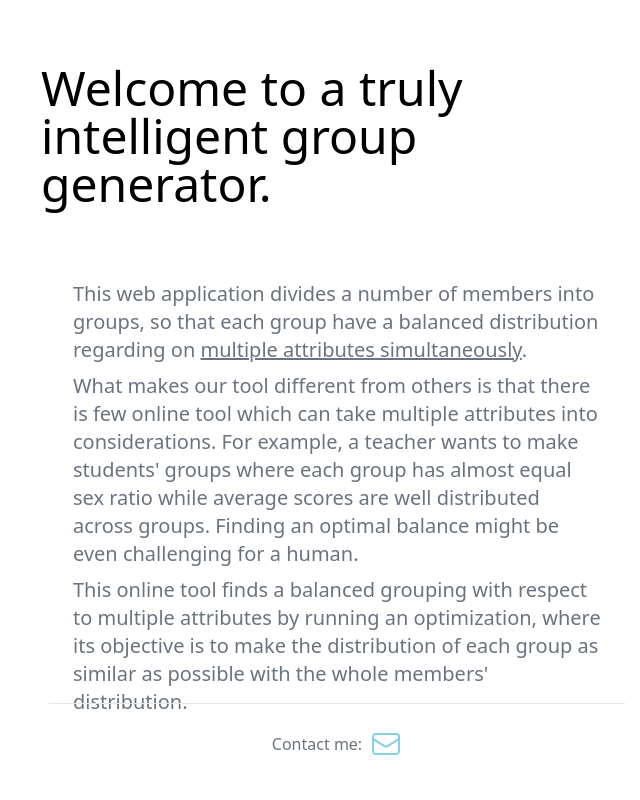
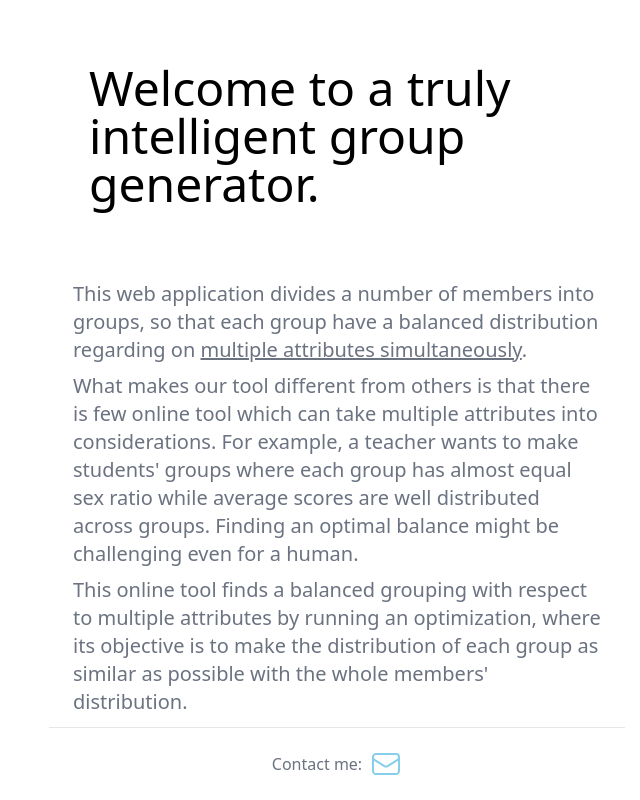
Before and after one commit to icsl-Jeon/random-group, a Next.js app: page /posts/tutorial in a window 1280 px wide. Shown: the whole page, without its empty margins (303-943 px from the left). Built offline with nearby package versions, Linux system fonts and the light colour scheme.

Commit message:
feat(ui): fix floating bug

```diff
--- a/pages/posts/tutorial.tsx
+++ b/pages/posts/tutorial.tsx
@@ -3,7 +3,7 @@ export default function Tutorial() {
     <div className="flex flex-col items-center">
       {" "}
       <br></br>
-      <h1 className=" mx-auto text-4xl sm:text-5xl text-center sm:text-left max-w-2xl    p-6 sm:p-10">
+      <h1 className=" mx-auto text-4xl sm:text-5xl text-center sm:text-left max-w-xl    py-6 sm:p-10">
         Welcome to a truly intelligent group generator.
       </h1>
       <br></br>
@@ -19,7 +19,7 @@ export default function Tutorial() {
           tool which can take multiple attributes into considerations. For
           example, a teacher wants to make students' groups where each group has
           almost equal sex ratio while average scores are well distributed
-          across groups. Finding an optimal balance might be even challenging
+          across groups. Finding an optimal balance might be challenging even
           for a human.
         </p>
         <p className="mx-3 text-lg sm:text-xl text-gray-500 my-2">
@@ -29,12 +29,10 @@ export default function Tutorial() {
           members' distribution.
         </p>
       </section>
-      <div className=" absolute bottom-10 w-full flex flex-col items-center">
+      <div className="fixed bottom-0 w-full flex flex-col items-center bg-white  shadow-sky-300">
         {" "}
-        <br></br>
         <hr className="w-full sm:max-w-xl "></hr>
-        <br></br>
-        <div className="flex flex-col items-center">
+        <div className="flex flex-col items-center py-2 sm:py-5">
           <button
             className="flex items-center"
             onClick={() => {
```
